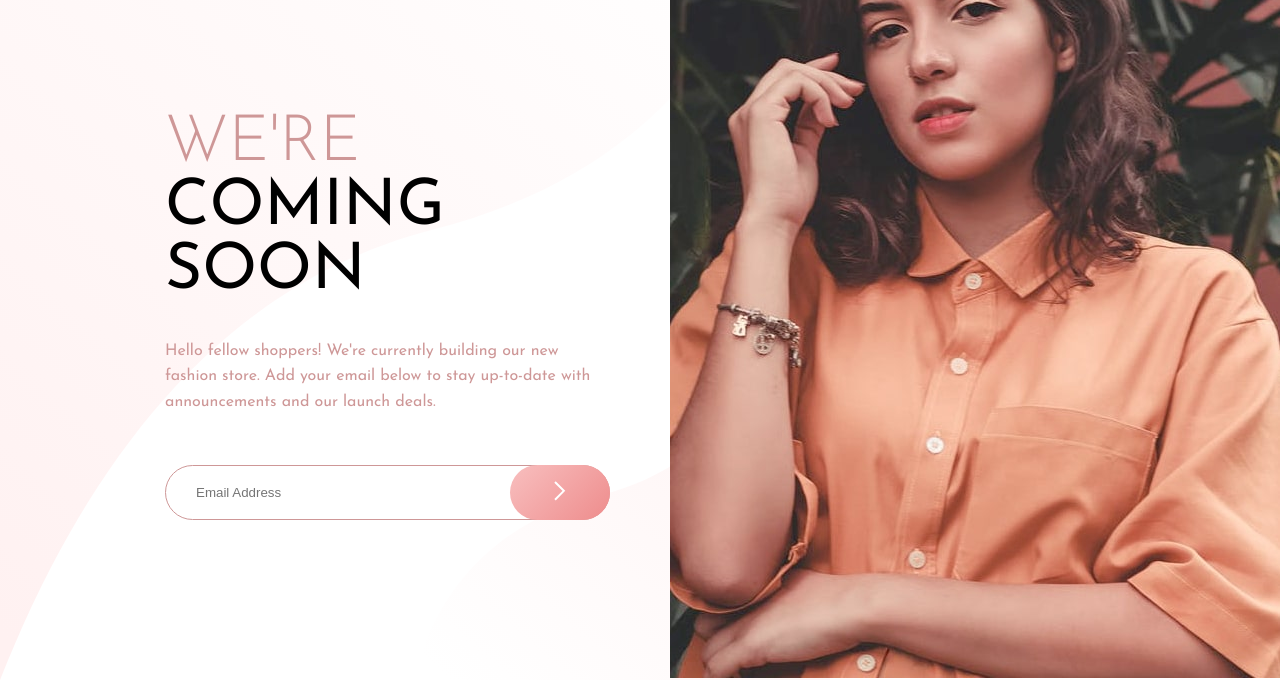
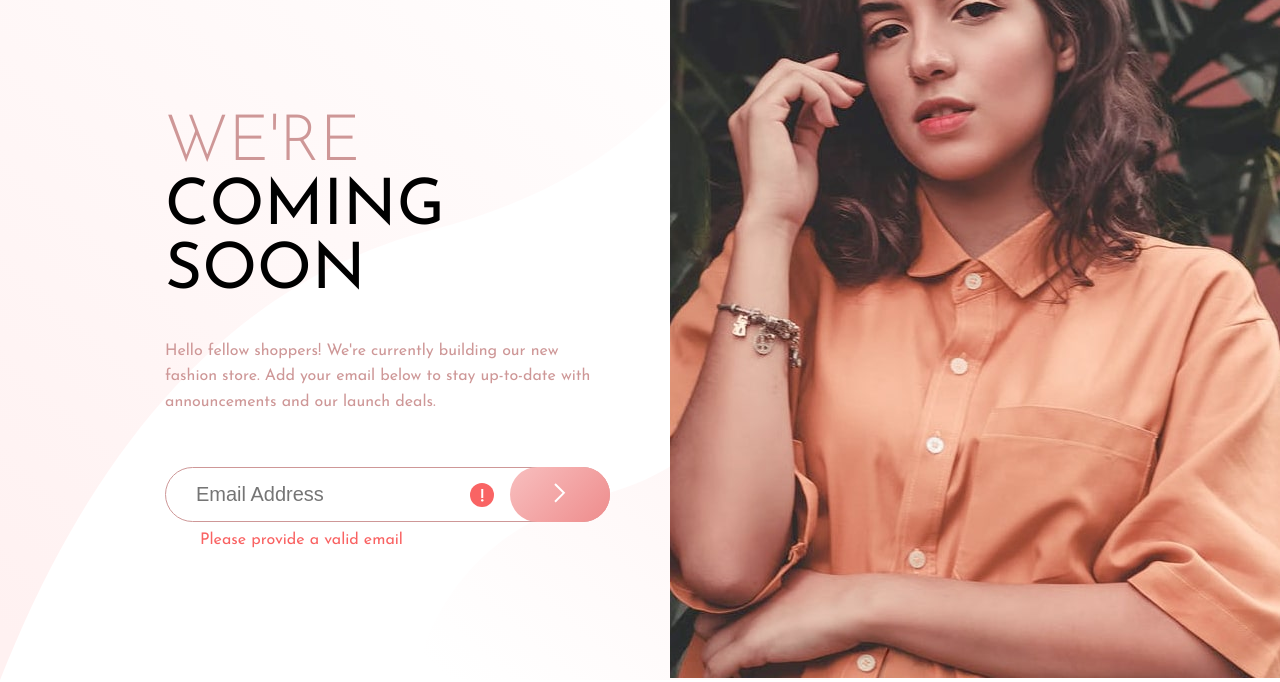
Before and after one commit to krishna-nayak/base-apparel-coming-soon-master, a plain HTML site: page index.html in a window 1280 px wide. Both pictures are taken after a click on the button 560 px from the left and 612 px from the top of the page. Shown: the part 120-802 px from the top of the page. Drawn offline with nearby package versions, Linux system fonts and the light colour scheme.

Commit message:
email-validation

```diff
--- a/SCSS/main.scss
+++ b/SCSS/main.scss
@@ -14,15 +14,18 @@ body {
   background-image: url("../images/bg-pattern-desktop.svg");
   background-repeat: no-repeat;
   background-position-y: 50%;
+  display: flex;
   .image {
-    width: fit-content;
+    // width: fit-content;
+
     position: absolute;
     top: 50%;
     transform: translateY(-50%);
     right: 0px;
-    margin-left: auto;
+    margin-left: 600px;
     .hero {
       height: 100%;
+      width: clamp(500px, 100%, 610px);
     }
   }
 
@@ -43,31 +46,39 @@ body {
       }
     }
 
-    p {
+    .paragraph {
       width: 45ch;
       line-height: 1.58;
-      margin-top: 35px;
+      margin: 35px 0 50px;
+    }
+    #input {
+      position: relative;
     }
 
     .input-box {
-      margin-top: 50px;
       padding: 18px 30px;
       width: 445px;
       height: 55px;
       border-radius: 30px;
       border: 1px solid hsla(0, 0, 0, 0.3);
       border: 1px solid $DesaturatedRed;
+      font-size: 1.25rem;
       &:focus {
         outline: none;
       }
     }
-
-    .send {
+    .icon-error {
+      position: absolute;
+      top: 18px;
+      left: 305px;
+      visibility: hidden;
+    }
+    .send-btn {
       width: 100px;
       height: 55px;
       position: relative;
       left: -105px;
-      top: 4px;
+      top: 2px;
       border-radius: 30px;
       background: $GradientLinearDark;
       border: none;
@@ -75,5 +86,34 @@ body {
         opacity: 0.4;
       }
     }
+
+    .error-text {
+      margin-top: 10px;
+      margin-left: 35px;
+      color: $SoftRed;
+      visibility: hidden;
+    }
   }
 }
+
+/* MEDIA */
+@media (max-width: 1275px) {
+  .screen {
+    .v-logo-text {
+      left: 100px;
+    }
+  }
+}
+
+@media (max-width: 975px) {
+  .screen {
+    width: clamp(300px, 100%, 600px);
+    .v-logo-text {
+      left: 100px;
+      text-align: center;
+      h1 {
+        margin: auto;
+      }
+    }
+  }
+}
--- a/emailValidation.js
+++ b/emailValidation.js
@@ -0,0 +1,26 @@
+let email = document.querySelector(".input-box");
+let btn = document.querySelector(".send-btn");
+let error = document.querySelector(".error-text");
+let errorIcon = document.querySelector(".icon-error");
+
+btn.addEventListener("click", function (e) {
+  //   console.log(email.value);
+  let mailAddress = email.value;
+  let emailRegex = /[A-za-z0-9_.]+@[A-Za-z]+.[a-z]{2,3}$/;
+  let condition = emailRegex.test(mailAddress);
+  console.log(condition);
+  if (!condition) {
+    error.style.visibility = "visible";
+    errorIcon.style.visibility = "visible";
+    errorIcon.classList.add("animate__animated", "animate__shakeX");
+    error.classList.add("animate__animated", "animate__shakeX");
+  } else {
+    error.style.visibility = "hidden";
+    errorIcon.style.visibility = "hidden";
+  }
+  setTimeout(function (e) {
+    errorIcon.classList.remove("animate__animated", "animate__shakeX");
+    error.classList.remove("animate__animated", "animate__shakeX");
+    console.log("animation-reset ✅");
+  }, 1000);
+});
--- a/index.html
+++ b/index.html
@@ -10,6 +10,10 @@
       type="image/png"
       sizes="32x32"
       href="./images/favicon-32x32.png"
+    />
+    <link
+      rel="stylesheet"
+      href="https://cdnjs.cloudflare.com/ajax/libs/animate.css/4.1.1/animate.min.css"
     />
     <link rel="stylesheet" href="./css/main.css" />
     <title>Frontend Mentor | Base Apparel coming soon page</title>
@@ -30,15 +34,23 @@
       <div class="v-logo-text">
         <img src="./images/logo.svg" alt="logo" />
         <h1><span> We're </span> coming soon</h1>
-        <p>
+        <p class="paragraph">
           Hello fellow shoppers! We're currently building our new fashion store.
           Add your email below to stay up-to-date with announcements and our
           launch deals.
         </p>
-        <input class="input-box" type="email" placeholder="Email Address" />
-        <button class="send" type="submit">
-          <img src="./images/icon-arrow.svg" alt="icon-arrow" />
-        </button>
+        <div id="input">
+          <input class="input-box" type="email" placeholder="Email Address" />
+          <img
+            src="./images/icon-error.svg"
+            alt="icon-error"
+            class="icon-error"
+          />
+          <button class="send-btn" type="submit">
+            <img src="./images/icon-arrow.svg" alt="icon-arrow" />
+          </button>
+        </div>
+        <p class="error-text">Please provide a valid email</p>
       </div>
       <div class="image">
         <img class="hero" src="./images/hero-desktop.jpg" alt="hero" />
```
Also changed, not shown: css/main.css, 1 other file.
